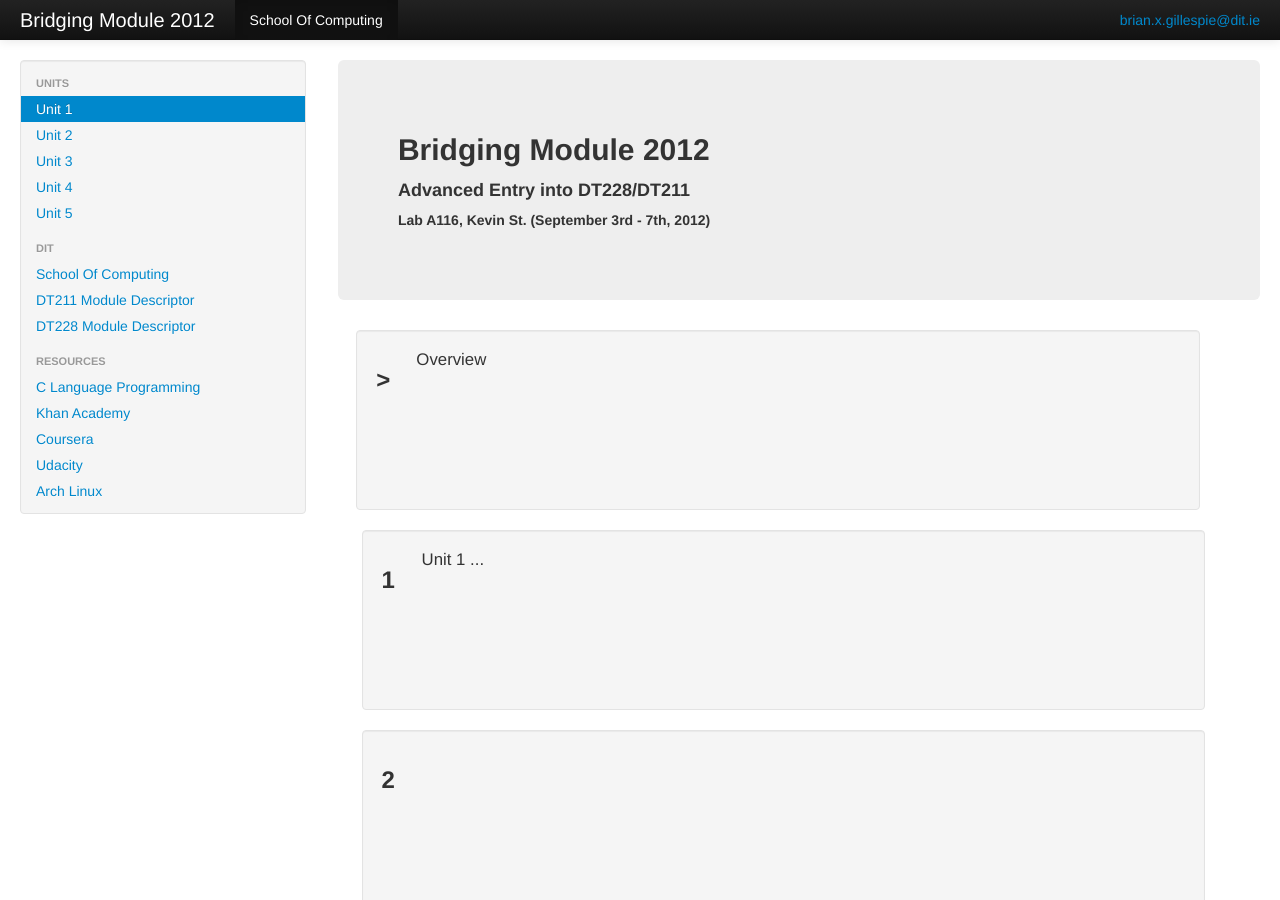
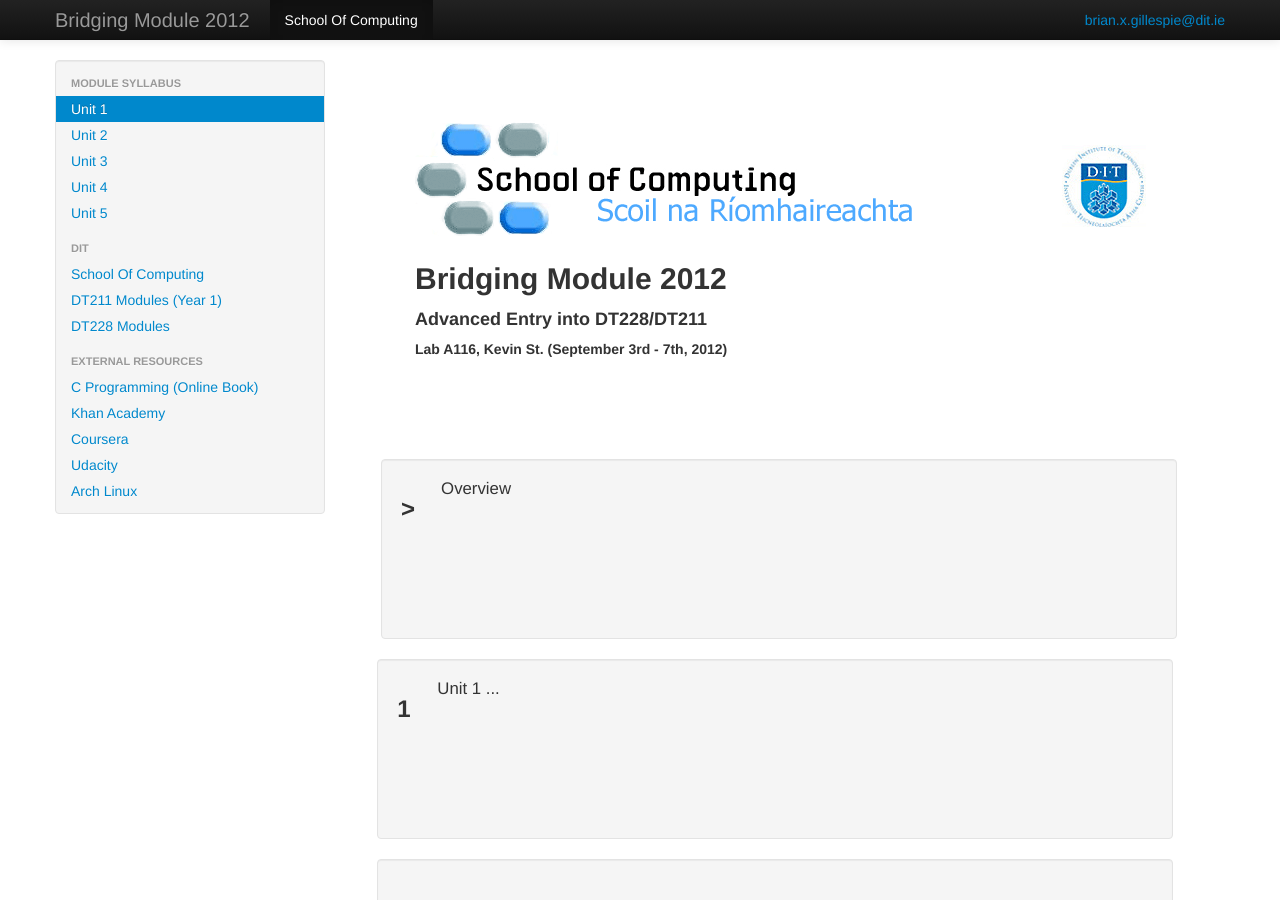
Before and after one commit to c12345678/bridgingmodule2012, a Jekyll site: the page built from index.html, in a window 1280 px wide and 900 px high. Built offline with Jekyll 4.4.1, drawn with Linux system fonts in a browser that asks for light colours.

Commit message:
Add SOC logo

```diff
--- a/_layouts/default.html
+++ b/_layouts/default.html
@@ -39,13 +39,13 @@
 
     <div class="navbar navbar-inverse navbar-fixed-top">
       <div class="navbar-inner">
-        <div class="container-fluid">
+        <div class="container">
           <a class="btn btn-navbar" data-toggle="collapse" data-target=".nav-collapse">
             <span class="icon-bar"></span>
             <span class="icon-bar"></span>
             <span class="icon-bar"></span>
           </a>
-          <a class="brand" href="#">{{ page.title }}</a>
+          <a class="brand" href="/">{{ page.title }}</a>
           <div class="nav-collapse collapse">
             <p class="navbar-text pull-right">
               <a href="mailto:brian.x.gillespie@git.ie">brian.x.gillespie@dit.ie</a>
@@ -58,12 +58,12 @@
       </div>
     </div>
 
-    <div class="container-fluid">
-      <div class="row-fluid">
+    <div class="container">
+      <div class="row">
         <div class="span3">
           <div class="well sidebar-nav">
             <ul class="nav nav-list">
-              <li class="nav-header">Units</li>
+              <li class="nav-header">Module Syllabus</li>
               <li class="active"><a href="#">Unit 1</a></li>
               <li><a href="#">Unit 2</a></li>
               <li><a href="#">Unit 3</a></li>
@@ -71,10 +71,10 @@
               <li><a href="#">Unit 5</a></li>
               <li class="nav-header">DIT</li>
               <li><a href="http://www.comp.dit.ie">School Of Computing</a></li>
-              <li><a href="#">DT211 Module Descriptor</a></li>
-              <li><a href="#">DT228 Module Descriptor</a></li>
-              <li class="nav-header">Resources</li>
-              <li><a href="#">C Language Programming</a></li>
+              <li><a href="http://www.comp.dit.ie/dt211/DT211_1_Syllabi/Stage1_Internal.html">DT211 Modules (Year 1)</a></li>
+              <li><a href="http://www.lttc.ie/coursewise/streams/385/">DT228 Modules</a></li>
+              <li class="nav-header">External Resources</li>
+              <li><a href="#">C Programming (Online Book)</a></li>
               <li><a href="http://www.khanacadamy.org">Khan Academy</a></li>
               <li><a href="https://coursera.org">Coursera</a></li>
               <li><a href="http://udacity.com">Udacity</a></li>
--- a/index.html
+++ b/index.html
@@ -4,14 +4,15 @@ title: Bridging Module 2012
 ---
 
 <div class="span9">
-  <div class="hero-unit">
+  <div class="hero-unit" style="background-color: white;">
+    <img alt="school_of_computing" src="/assets/img/schoolofcomputinglogo_3.gif"/>
     <h2>{{ page.title }}</h2>
     <h4>Advanced Entry into DT228/DT211</h4>
     <h5>Lab A116, Kevin St. (September 3rd - 7th, 2012)</h5>
     <p></p>
   </div>
   <div class="row-fluid">
-    <div class="well span11 site-unit-body" style="margin-left: 2%">
+    <div class="well span11 site-unit-body" style="margin-left: 3%">
       <h3 class="pull-left">></h3>
       <p class="site-unit-text"> {% include unit0.md %} </p>
     </div>
```
Also changed, not shown: assets/img/schoolofcomputinglogo_3.gif (added).
